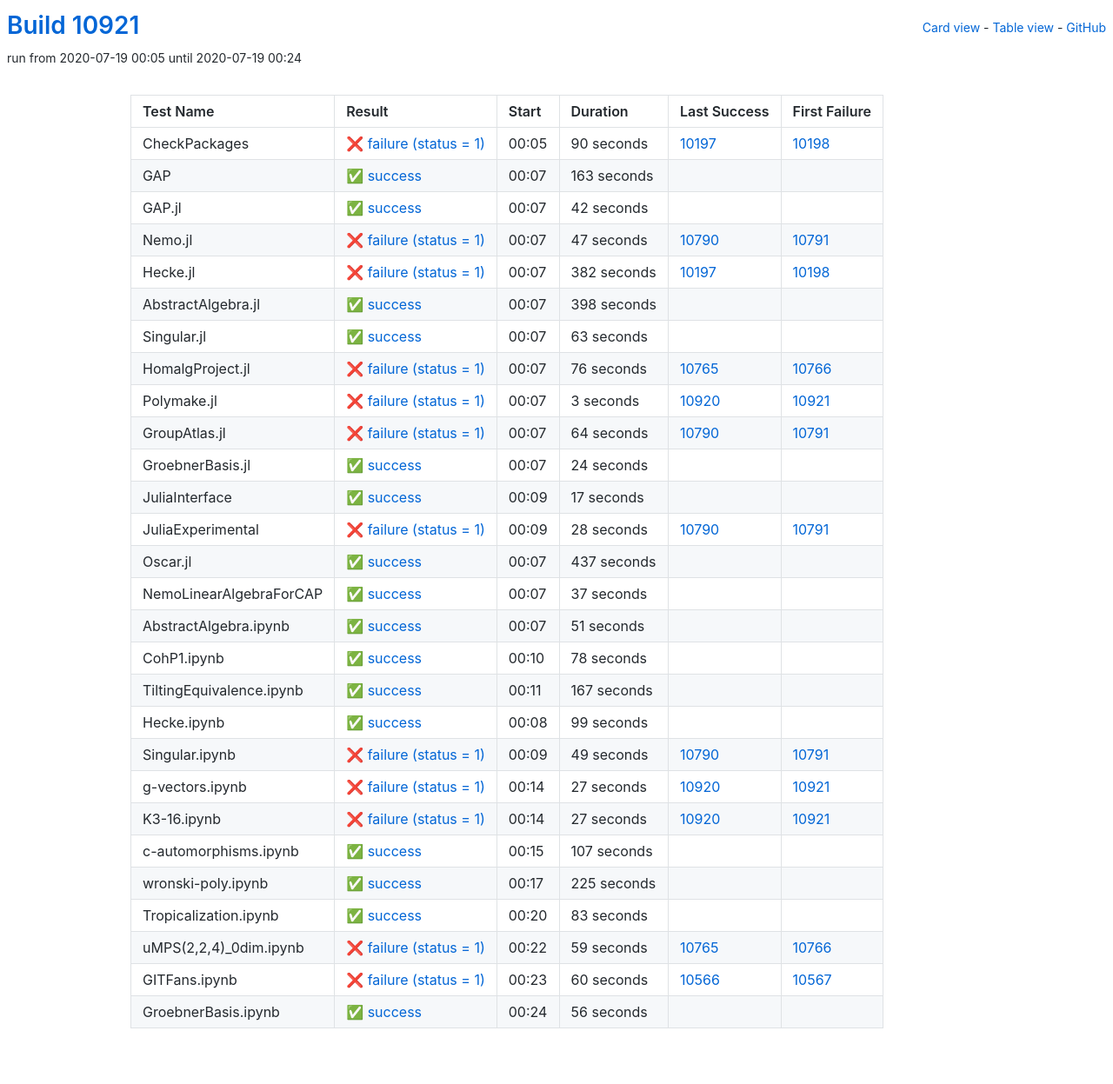
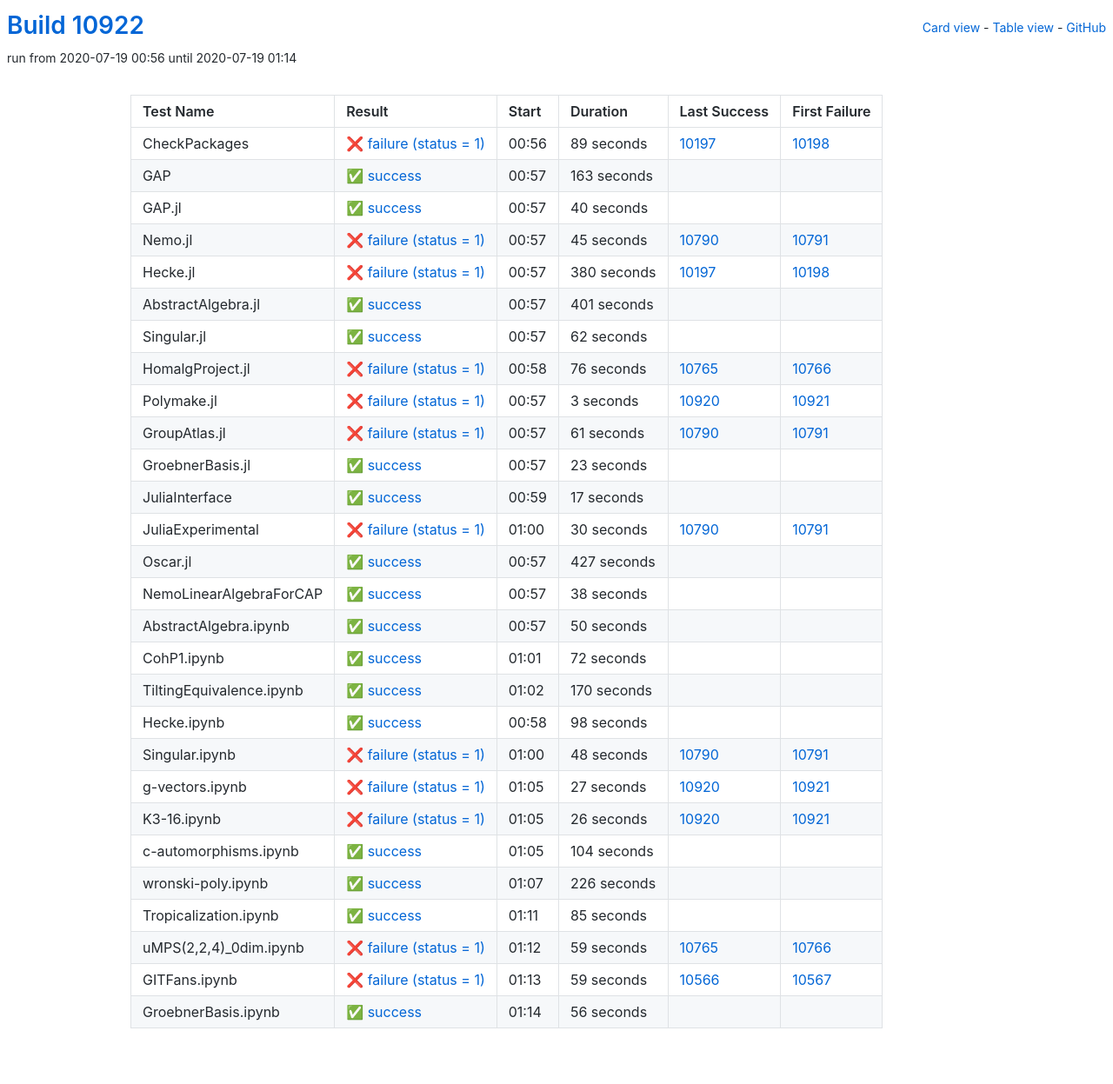
Before and after one commit to oscar-system/oscar-ci-status, a Jekyll site: the page built from table.html, in a window 1280 px wide. Shown: the whole page at 87% size. Built offline with Jekyll 4.4.1, drawn with Linux system fonts in a browser that asks for light colours.

Commit message:
Build #10922

```diff
--- a/_data/ci.yml
+++ b/_data/ci.yml
@@ -1,6 +1,6 @@
 ---
-build: 10921
-build_url: https://oscarci.mathematik.uni-kl.de/job/oscar/10921/
+build: 10922
+build_url: https://oscarci.mathematik.uni-kl.de/job/oscar/10922/
 job: oscar
 organization: oscar-system
 repo: oscar-ci-status
@@ -8,20 +8,20 @@
 tests:
 - name: CheckPackages
   id: checkpackages
-  log: https://oscarci.mathematik.uni-kl.de/job/oscar/10921/artifact/logs/build-10921/CheckPackages.log
-  start: 2020-07-19 00:05
+  log: https://oscarci.mathematik.uni-kl.de/job/oscar/10922/artifact/logs/build-10922/CheckPackages.log
+  start: 2020-07-19 00:56
   success: false
   exitcode: 1
   status: failure
-  duration: 90
+  duration: 89
   last_success: 10197
   last_success_url: https://oscarci.mathematik.uni-kl.de/job/oscar/10197/
   first_failure: 10198
   first_failure_url: https://oscarci.mathematik.uni-kl.de/job/oscar/10198/
 - name: GAP
   id: gap
-  log: https://oscarci.mathematik.uni-kl.de/job/oscar/10921/artifact/logs/build-10921/GAP.log
-  start: 2020-07-19 00:07
+  log: https://oscarci.mathematik.uni-kl.de/job/oscar/10922/artifact/logs/build-10922/GAP.log
+  start: 2020-07-19 00:57
   success: true
   exitcode: 0
   status: success
@@ -32,68 +32,68 @@
   first_failure_url:
 - name: GAP.jl
   id: gap-jl
-  log: https://oscarci.mathematik.uni-kl.de/job/oscar/10921/artifact/logs/build-10921/GAP.jl.log
-  start: 2020-07-19 00:07
+  log: https://oscarci.mathematik.uni-kl.de/job/oscar/10922/artifact/logs/build-10922/GAP.jl.log
+  start: 2020-07-19 00:57
   success: true
   exitcode: 0
   status: success
-  duration: 42
+  duration: 40
   last_success: false
   last_success_url:
   first_failure: false
   first_failure_url:
 - name: Nemo.jl
   id: nemo-jl
-  log: https://oscarci.mathematik.uni-kl.de/job/oscar/10921/artifact/logs/build-10921/Nemo.jl.log
-  start: 2020-07-19 00:07
+  log: https://oscarci.mathematik.uni-kl.de/job/oscar/10922/artifact/logs/build-10922/Nemo.jl.log
+  start: 2020-07-19 00:57
   success: false
   exitcode: 1
   status: failure
-  duration: 47
+  duration: 45
   last_success: 10790
   last_success_url: https://oscarci.mathematik.uni-kl.de/job/oscar/10790/
   first_failure: 10791
   first_failure_url: https://oscarci.mathematik.uni-kl.de/job/oscar/10791/
 - name: Hecke.jl
   id: hecke-jl
-  log: https://oscarci.mathematik.uni-kl.de/job/oscar/10921/artifact/logs/build-10921/Hecke.jl.log
-  start: 2020-07-19 00:07
+  log: https://oscarci.mathematik.uni-kl.de/job/oscar/10922/artifact/logs/build-10922/Hecke.jl.log
+  start: 2020-07-19 00:57
   success: false
   exitcode: 1
   status: failure
-  duration: 382
+  duration: 380
   last_success: 10197
   last_success_url: https://oscarci.mathematik.uni-kl.de/job/oscar/10197/
   first_failure: 10198
   first_failure_url: https://oscarci.mathematik.uni-kl.de/job/oscar/10198/
 - name: AbstractAlgebra.jl
   id: abstractalgebra-jl
-  log: https://oscarci.mathematik.uni-kl.de/job/oscar/10921/artifact/logs/build-10921/AbstractAlgebra.jl.log
-  start: 2020-07-19 00:07
+  log: https://oscarci.mathematik.uni-kl.de/job/oscar/10922/artifact/logs/build-10922/AbstractAlgebra.jl.log
+  start: 2020-07-19 00:57
   success: true
   exitcode: 0
   status: success
-  duration: 398
+  duration: 401
   last_success: false
   last_success_url:
   first_failure: false
   first_failure_url:
 - name: Singular.jl
   id: singular-jl
-  log: https://oscarci.mathematik.uni-kl.de/job/oscar/10921/artifact/logs/build-10921/Singular.jl.log
-  start: 2020-07-19 00:07
+  log: https://oscarci.mathematik.uni-kl.de/job/oscar/10922/artifact/logs/build-10922/Singular.jl.log
+  start: 2020-07-19 00:57
   success: true
   exitcode: 0
   status: success
-  duration: 63
+  duration: 62
   last_success: false
   last_success_url:
   first_failure: false
   first_failure_url:
 - name: HomalgProject.jl
   id: homalgproject-jl
-  log: https://oscarci.mathematik.uni-kl.de/job/oscar/10921/artifact/logs/build-10921/HomalgProject.jl.log
-  start: 2020-07-19 00:07
+  log: https://oscarci.mathematik.uni-kl.de/job/oscar/10922/artifact/logs/build-10922/HomalgProject.jl.log
+  start: 2020-07-19 00:58
   success: false
   exitcode: 1
   status: failure
@@ -104,8 +104,8 @@
   first_failure_url: https://oscarci.mathematik.uni-kl.de/job/oscar/10766/
 - name: Polymake.jl
   id: polymake-jl
-  log: https://oscarci.mathematik.uni-kl.de/job/oscar/10921/artifact/logs/build-10921/Polymake.jl.log
-  start: 2020-07-19 00:07
+  log: https://oscarci.mathematik.uni-kl.de/job/oscar/10922/artifact/logs/build-10922/Polymake.jl.log
+  start: 2020-07-19 00:57
   success: false
   exitcode: 1
   status: failure
@@ -116,32 +116,32 @@
   first_failure_url: https://oscarci.mathematik.uni-kl.de/job/oscar/10921/
 - name: GroupAtlas.jl
   id: groupatlas-jl
-  log: https://oscarci.mathematik.uni-kl.de/job/oscar/10921/artifact/logs/build-10921/GroupAtlas.jl.log
-  start: 2020-07-19 00:07
+  log: https://oscarci.mathematik.uni-kl.de/job/oscar/10922/artifact/logs/build-10922/GroupAtlas.jl.log
+  start: 2020-07-19 00:57
   success: false
   exitcode: 1
   status: failure
-  duration: 64
+  duration: 61
   last_success: 10790
   last_success_url: https://oscarci.mathematik.uni-kl.de/job/oscar/10790/
   first_failure: 10791
   first_failure_url: https://oscarci.mathematik.uni-kl.de/job/oscar/10791/
 - name: GroebnerBasis.jl
   id: groebnerbasis-jl
-  log: https://oscarci.mathematik.uni-kl.de/job/oscar/10921/artifact/logs/build-10921/GroebnerBasis.jl.log
-  start: 2020-07-19 00:07
+  log: https://oscarci.mathematik.uni-kl.de/job/oscar/10922/artifact/logs/build-10922/GroebnerBasis.jl.log
+  start: 2020-07-19 00:57
   success: true
   exitcode: 0
   status: success
-  duration: 24
+  duration: 23
   last_success: false
   last_success_url:
   first_failure: false
   first_failure_url:
 - name: JuliaInterface
   id: juliainterface
-  log: https://oscarci.mathematik.uni-kl.de/job/oscar/10921/artifact/logs/build-10921/JuliaInterface.log
-  start: 2020-07-19 00:09
+  log: https://oscarci.mathematik.uni-kl.de/job/oscar/10922/artifact/logs/build-10922/JuliaInterface.log
+  start: 2020-07-19 00:59
   success: true
   exitcode: 0
   status: success
@@ -152,104 +152,104 @@
   first_failure_url:
 - name: JuliaExperimental
   id: juliaexperimental
-  log: https://oscarci.mathematik.uni-kl.de/job/oscar/10921/artifact/logs/build-10921/JuliaExperimental.log
-  start: 2020-07-19 00:09
+  log: https://oscarci.mathematik.uni-kl.de/job/oscar/10922/artifact/logs/build-10922/JuliaExperimental.log
+  start: 2020-07-19 01:00
   success: false
   exitcode: 1
   status: failure
-  duration: 28
+  duration: 30
   last_success: 10790
   last_success_url: https://oscarci.mathematik.uni-kl.de/job/oscar/10790/
   first_failure: 10791
   first_failure_url: https://oscarci.mathematik.uni-kl.de/job/oscar/10791/
 - name: Oscar.jl
   id: oscar-jl
-  log: https://oscarci.mathematik.uni-kl.de/job/oscar/10921/artifact/logs/build-10921/Oscar.jl.log
-  start: 2020-07-19 00:07
+  log: https://oscarci.mathematik.uni-kl.de/job/oscar/10922/artifact/logs/build-10922/Oscar.jl.log
+  start: 2020-07-19 00:57
   success: true
   exitcode: 0
   status: success
-  duration: 437
+  duration: 427
   last_success: false
   last_success_url:
   first_failure: false
   first_failure_url:
 - name: NemoLinearAlgebraForCAP
   id: nemolinearalgebraforcap
-  log: https://oscarci.mathematik.uni-kl.de/job/oscar/10921/artifact/logs/build-10921/NemoLinearAlgebraForCAP.log
-  start: 2020-07-19 00:07
+  log: https://oscarci.mathematik.uni-kl.de/job/oscar/10922/artifact/logs/build-10922/NemoLinearAlgebraForCAP.log
+  start: 2020-07-19 00:57
   success: true
   exitcode: 0
   status: success
-  duration: 37
+  duration: 38
   last_success: false
   last_success_url:
   first_failure: false
   first_failure_url:
 - name: AbstractAlgebra.ipynb
   id: abstractalgebra-ipynb
-  log: https://oscarci.mathematik.uni-kl.de/job/oscar/10921/artifact/logs/build-10921/AbstractAlgebra.ipynb.log
-  start: 2020-07-19 00:07
+  log: https://oscarci.mathematik.uni-kl.de/job/oscar/10922/artifact/logs/build-10922/AbstractAlgebra.ipynb.log
+  start: 2020-07-19 00:57
   success: true
   exitcode: 0
   status: success
-  duration: 51
+  duration: 50
   last_success: false
   last_success_url:
   first_failure: false
   first_failure_url:
 - name: CohP1.ipynb
   id: cohp1-ipynb
-  log: https://oscarci.mathematik.uni-kl.de/job/oscar/10921/artifact/logs/build-10921/CohP1.ipynb.log
-  start: 2020-07-19 00:10
+  log: https://oscarci.mathematik.uni-kl.de/job/oscar/10922/artifact/logs/build-10922/CohP1.ipynb.log
+  start: 2020-07-19 01:01
   success: true
   exitcode: 0
   status: success
-  duration: 78
+  duration: 72
   last_success: false
   last_success_url:
   first_failure: false
   first_failure_url:
 - name: TiltingEquivalence.ipynb
   id: tiltingequivalence-ipynb
-  log: https://oscarci.mathematik.uni-kl.de/job/oscar/10921/artifact/logs/build-10921/TiltingEquivalence.ipynb.log
-  start: 2020-07-19 00:11
+  log: https://oscarci.mathematik.uni-kl.de/job/oscar/10922/artifact/logs/build-10922/TiltingEquivalence.ipynb.log
+  start: 2020-07-19 01:02
   success: true
   exitcode: 0
   status: success
-  duration: 167
+  duration: 170
   last_success: false
   last_success_url:
   first_failure: false
   first_failure_url:
 - name: Hecke.ipynb
   id: hecke-ipynb
-  log: https://oscarci.mathematik.uni-kl.de/job/oscar/10921/artifact/logs/build-10921/Hecke.ipynb.log
-  start: 2020-07-19 00:08
+  log: https://oscarci.mathematik.uni-kl.de/job/oscar/10922/artifact/logs/build-10922/Hecke.ipynb.log
+  start: 2020-07-19 00:58
   success: true
   exitcode: 0
   status: success
-  duration: 99
+  duration: 98
   last_success: false
   last_success_url:
   first_failure: false
   first_failure_url:
 - name: Singular.ipynb
   id: singular-ipynb
-  log: https://oscarci.mathematik.uni-kl.de/job/oscar/10921/artifact/logs/build-10921/Singular.ipynb.log
-  start: 2020-07-19 00:09
+  log: https://oscarci.mathematik.uni-kl.de/job/oscar/10922/artifact/logs/build-10922/Singular.ipynb.log
+  start: 2020-07-19 01:00
   success: false
   exitcode: 1
   status: failure
-  duration: 49
+  duration: 48
   last_success: 10790
   last_success_url: https://oscarci.mathematik.uni-kl.de/job/oscar/10790/
   first_failure: 10791
   first_failure_url: https://oscarci.mathematik.uni-kl.de/job/oscar/10791/
 - name: g-vectors.ipynb
   id: g-vectors-ipynb
-  log: https://oscarci.mathematik.uni-kl.de/job/oscar/10921/artifact/logs/build-10921/g-vectors.ipynb.log
-  start: 2020-07-19 00:14
+  log: https://oscarci.mathematik.uni-kl.de/job/oscar/10922/artifact/logs/build-10922/g-vectors.ipynb.log
+  start: 2020-07-19 01:05
   success: false
   exitcode: 1
   status: failure
@@ -260,56 +260,56 @@
   first_failure_url: https://oscarci.mathematik.uni-kl.de/job/oscar/10921/
 - name: K3-16.ipynb
   id: k3-16-ipynb
-  log: https://oscarci.mathematik.uni-kl.de/job/oscar/10921/artifact/logs/build-10921/K3-16.ipynb.log
-  start: 2020-07-19 00:14
+  log: https://oscarci.mathematik.uni-kl.de/job/oscar/10922/artifact/logs/build-10922/K3-16.ipynb.log
+  start: 2020-07-19 01:05
   success: false
   exitcode: 1
   status: failure
-  duration: 27
+  duration: 26
   last_success: 10920
   last_success_url: https://oscarci.mathematik.uni-kl.de/job/oscar/10920/
   first_failure: 10921
   first_failure_url: https://oscarci.mathematik.uni-kl.de/job/oscar/10921/
 - name: c-automorphisms.ipynb
   id: c-automorphisms-ipynb
-  log: https://oscarci.mathematik.uni-kl.de/job/oscar/10921/artifact/logs/build-10921/c-automorphisms.ipynb.log
-  start: 2020-07-19 00:15
+  log: https://oscarci.mathematik.uni-kl.de/job/oscar/10922/artifact/logs/build-10922/c-automorphisms.ipynb.log
+  start: 2020-07-19 01:05
   success: true
   exitcode: 0
   status: success
-  duration: 107
+  duration: 104
   last_success: false
   last_success_url:
   first_failure: false
   first_failure_url:
 - name: wronski-poly.ipynb
   id: wronski-poly-ipynb
-  log: https://oscarci.mathematik.uni-kl.de/job/oscar/10921/artifact/logs/build-10921/wronski-poly.ipynb.log
-  start: 2020-07-19 00:17
+  log: https://oscarci.mathematik.uni-kl.de/job/oscar/10922/artifact/logs/build-10922/wronski-poly.ipynb.log
+  start: 2020-07-19 01:07
   success: true
   exitcode: 0
   status: success
-  duration: 225
+  duration: 226
   last_success: false
   last_success_url:
   first_failure: false
   first_failure_url:
 - name: Tropicalization.ipynb
   id: tropicalization-ipynb
-  log: https://oscarci.mathematik.uni-kl.de/job/oscar/10921/artifact/logs/build-10921/Tropicalization.ipynb.log
-  start: 2020-07-19 00:20
+  log: https://oscarci.mathematik.uni-kl.de/job/oscar/10922/artifact/logs/build-10922/Tropicalization.ipynb.log
+  start: 2020-07-19 01:11
   success: true
   exitcode: 0
   status: success
-  duration: 83
+  duration: 85
   last_success: false
   last_success_url:
   first_failure: false
   first_failure_url:
 - name: uMPS(2,2,4)_0dim.ipynb
   id: umps-2-2-4-0dim-ipynb
-  log: https://oscarci.mathematik.uni-kl.de/job/oscar/10921/artifact/logs/build-10921/uMPS-2-2-4-_0dim.ipynb.log
-  start: 2020-07-19 00:22
+  log: https://oscarci.mathematik.uni-kl.de/job/oscar/10922/artifact/logs/build-10922/uMPS-2-2-4-_0dim.ipynb.log
+  start: 2020-07-19 01:12
   success: false
   exitcode: 1
   status: failure
@@ -320,20 +320,20 @@
   first_failure_url: https://oscarci.mathematik.uni-kl.de/job/oscar/10766/
 - name: GITFans.ipynb
   id: gitfans-ipynb
-  log: https://oscarci.mathematik.uni-kl.de/job/oscar/10921/artifact/logs/build-10921/GITFans.ipynb.log
-  start: 2020-07-19 00:23
+  log: https://oscarci.mathematik.uni-kl.de/job/oscar/10922/artifact/logs/build-10922/GITFans.ipynb.log
+  start: 2020-07-19 01:13
   success: false
   exitcode: 1
   status: failure
-  duration: 60
+  duration: 59
   last_success: 10566
   last_success_url: https://oscarci.mathematik.uni-kl.de/job/oscar/10566/
   first_failure: 10567
   first_failure_url: https://oscarci.mathematik.uni-kl.de/job/oscar/10567/
 - name: GroebnerBasis.ipynb
   id: groebnerbasis-ipynb
-  log: https://oscarci.mathematik.uni-kl.de/job/oscar/10921/artifact/logs/build-10921/GroebnerBasis.ipynb.log
-  start: 2020-07-19 00:24
+  log: https://oscarci.mathematik.uni-kl.de/job/oscar/10922/artifact/logs/build-10922/GroebnerBasis.ipynb.log
+  start: 2020-07-19 01:14
   success: true
   exitcode: 0
   status: success
```
Also changed, not shown: README.md.
